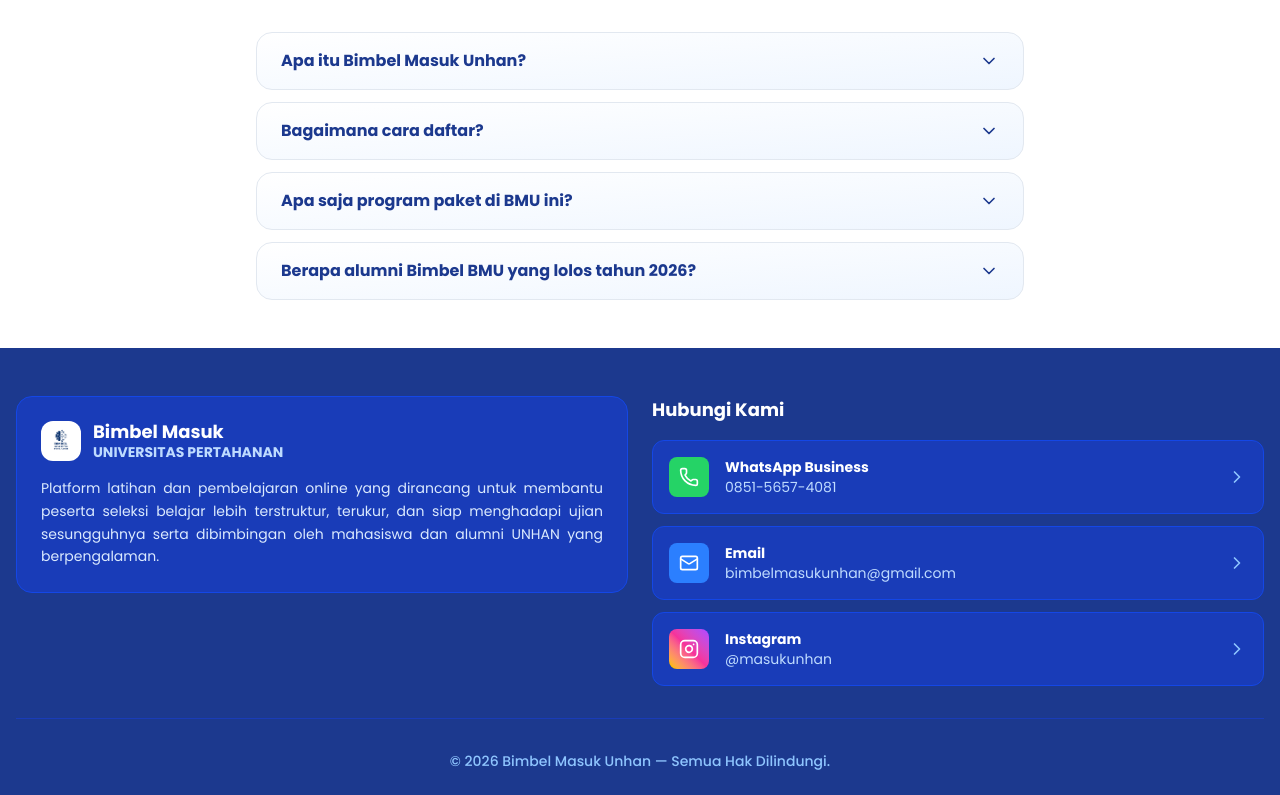
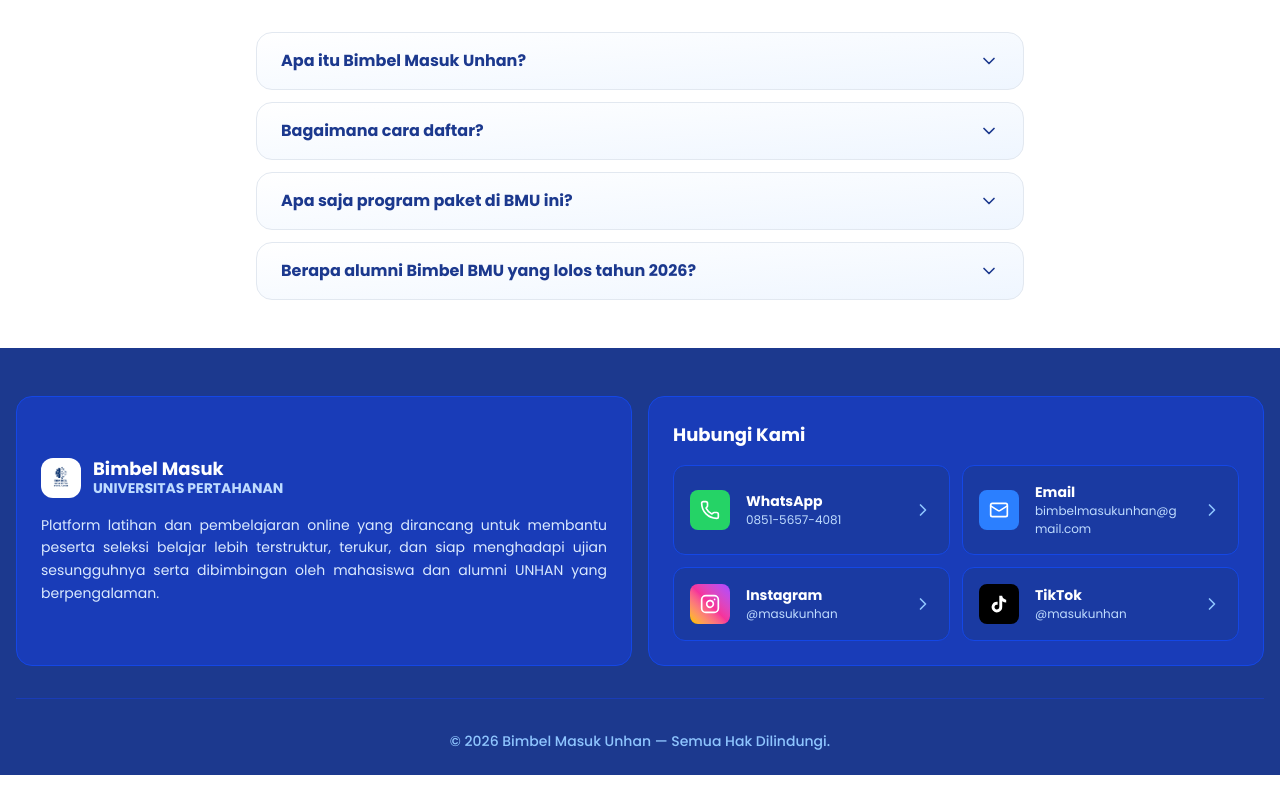
Before and after one commit to fifing3/web, a React (Vite) app: page / in a window 1280 px wide. Shown: the part 4188-4983 px from the top of the page. Built offline with nearby package versions, Linux system fonts and the light colour scheme; no server answers.

Commit message:
style(layout): update footer spacing and brand styling
Adjust grid gaps and add flex alignment to the brand column container for better visual consistency.

```diff
--- a/src/components/Layout.tsx
+++ b/src/components/Layout.tsx
@@ -78,11 +78,11 @@ export default function Layout() {
       {/* Footer */}
       <footer className="bg-blue-900 text-white pt-6 md:pt-12 pb-5 md:pb-6 px-4 mt-auto">
         <div className="max-w-7xl mx-auto">
-          <div className="grid grid-cols-1 md:grid-cols-2 lg:grid-cols-12 gap-5 md:gap-8 lg:gap-6 mb-6 md:mb-8">
+          <div className="grid grid-cols-1 md:grid-cols-2 lg:grid-cols-12 gap-3 md:gap-5 lg:gap-4 mb-6 md:mb-8">
 
             {/* Brand Column */}
             <div className="lg:col-span-6">
-              <div className="bg-blue-800 rounded-2xl p-4 md:p-6 border border-blue-700">
+              <div className="bg-blue-800 rounded-2xl p-4 md:p-6 border border-blue-700 h-full flex flex-col justify-center">
                 <div className="flex items-center gap-3 mb-3 md:mb-4">
                   <div className="w-10 h-10 bg-white rounded-xl flex items-center justify-center text-blue-900 shrink-0 p-1">
                     <img src="/logo.png" alt="Logo Bimbel Masuk Unhan" width="32" height="32" className="w-full h-full object-contain" />
@@ -99,39 +99,54 @@ export default function Layout() {
             </div>
 
             {/* Hubungi Kami Column */}
-            <div className="lg:col-span-6 space-y-3">
-              <h4 className="font-bold text-lg mb-4">Hubungi Kami</h4>
-
-              <a href="https://wa.me/6285156574081?text=Hello,%20*BMU*%0ASaya%20ingin%20konsultasi%20mengenai%20Bimbel%20Masuk%20Unhan.%20Mohon%20informasi%20lebih%20lanjut.%20Terimakasih" target="_blank" rel="noopener noreferrer" className="flex items-center gap-4 bg-blue-800 p-4 rounded-xl hover:bg-blue-700 border border-blue-700 transition-colors group">
-                <div className="w-10 h-10 bg-[#25D366] rounded-lg flex items-center justify-center text-white">
+            <div className="lg:col-span-6">
+              <div className="bg-blue-800 rounded-2xl p-4 md:p-6 border border-blue-700 h-full flex flex-col justify-center">
+                <h4 className="font-bold text-lg mb-4 text-white">Hubungi Kami</h4>
+                <div className="grid grid-cols-1 md:grid-cols-2 gap-3">
+              <a href="https://wa.me/6285156574081?text=Hello,%20*BMU*%0ASaya%20ingin%20konsultasi%20mengenai%20Bimbel%20Masuk%20Unhan.%20Mohon%20informasi%20lebih%20lanjut.%20Terimakasih" target="_blank" rel="noopener noreferrer" className="flex items-center gap-4 bg-blue-900/50 p-4 rounded-xl hover:bg-blue-700 border border-blue-700 transition-colors group">
+                <div className="w-10 h-10 bg-[#25D366] rounded-lg flex items-center justify-center text-white shrink-0">
                   <Phone size={20} />
                 </div>
                 <div className="flex-grow">
-                  <div className="font-bold text-sm">WhatsApp Business</div>
-                  <div className="text-blue-200 text-sm">0851-5657-4081</div>
+                  <div className="font-bold text-sm text-white">WhatsApp</div>
+                  <div className="text-blue-200 text-[12px]">0851-5657-4081</div>
                 </div>
-                <ChevronDown className="transform -rotate-90 text-blue-300 group-hover:text-white transition-colors" size={20} />
+                <ChevronDown className="transform -rotate-90 text-blue-300 group-hover:text-white transition-colors shrink-0" size={20} />
               </a>
-              <a href="mailto:bimbelmasukunhan@gmail.com" className="flex items-center gap-4 bg-blue-800 p-4 rounded-xl hover:bg-blue-700 border border-blue-700 transition-colors group">
-                <div className="w-10 h-10 bg-blue-500 rounded-lg flex items-center justify-center text-white">
+              <a href="mailto:bimbelmasukunhan@gmail.com" className="flex items-center gap-4 bg-blue-900/50 p-4 rounded-xl hover:bg-blue-700 border border-blue-700 transition-colors group">
+                <div className="w-10 h-10 bg-blue-500 rounded-lg flex items-center justify-center text-white shrink-0">
                   <Mail size={20} />
                 </div>
                 <div className="flex-grow">
-                  <div className="font-bold text-sm">Email</div>
-                  <div className="text-blue-200 text-[13px] md:text-sm break-all">bimbelmasukunhan@gmail.com</div>
+                  <div className="font-bold text-sm text-white">Email</div>
+                  <div className="text-blue-200 text-[12px] break-all">bimbelmasukunhan@gmail.com</div>
                 </div>
-                <ChevronDown className="transform -rotate-90 text-blue-300 group-hover:text-white transition-colors" size={20} />
+                <ChevronDown className="transform -rotate-90 text-blue-300 group-hover:text-white transition-colors shrink-0" size={20} />
               </a>
-              <a href="https://instagram.com/masukunhan" target="_blank" rel="noopener noreferrer" className="flex items-center gap-4 bg-blue-800 p-4 rounded-xl hover:bg-blue-700 border border-blue-700 transition-colors group">
-                <div className="w-10 h-10 bg-gradient-to-tr from-yellow-400 via-pink-500 to-purple-500 rounded-lg flex items-center justify-center text-white">
+              <a href="https://instagram.com/masukunhan" target="_blank" rel="noopener noreferrer" className="flex items-center gap-4 bg-blue-900/50 p-4 rounded-xl hover:bg-blue-700 border border-blue-700 transition-colors group">
+                <div className="w-10 h-10 bg-gradient-to-tr from-yellow-400 via-pink-500 to-purple-500 rounded-lg flex items-center justify-center text-white shrink-0">
                   <Instagram size={20} />
                 </div>
                 <div className="flex-grow">
-                  <div className="font-bold text-sm">Instagram</div>
-                  <div className="text-blue-200 text-sm">@masukunhan</div>
+                  <div className="font-bold text-sm text-white">Instagram</div>
+                  <div className="text-blue-200 text-[12px]">@masukunhan</div>
                 </div>
-                <ChevronDown className="transform -rotate-90 text-blue-300 group-hover:text-white transition-colors" size={20} />
+                <ChevronDown className="transform -rotate-90 text-blue-300 group-hover:text-white transition-colors shrink-0" size={20} />
               </a>
+              <a href="https://tiktok.com/@masukunhan" target="_blank" rel="noopener noreferrer" className="flex items-center gap-4 bg-blue-900/50 p-4 rounded-xl hover:bg-blue-700 border border-blue-700 transition-colors group">
+                <div className="w-10 h-10 bg-black rounded-lg flex items-center justify-center text-white shrink-0">
+                  <svg fill="currentColor" viewBox="0 0 24 24" width="20" height="20">
+                    <path d="M19.59 6.69a4.83 4.83 0 0 1-3.77-4.25V2h-3.45v13.67a2.89 2.89 0 0 1-5.2 1.74 2.89 2.89 0 0 1 2.31-4.64 2.93 2.93 0 0 1 .88.13V9.4a6.84 6.84 0 0 0-1-.05A6.33 6.33 0 0 0 5 20.1a6.34 6.34 0 0 0 10.86-4.43v-7a8.16 8.16 0 0 0 4.77 1.52v-3.4a4.85 4.85 0 0 1-1-.1z"/>
+                  </svg>
+                </div>
+                <div className="flex-grow">
+                  <div className="font-bold text-sm text-white">TikTok</div>
+                  <div className="text-blue-200 text-[12px]">@masukunhan</div>
+                </div>
+                <ChevronDown className="transform -rotate-90 text-blue-300 group-hover:text-white transition-colors shrink-0" size={20} />
+              </a>
+              </div>
+              </div>
             </div>
           </div>
           <div className="border-t border-blue-800 pt-5 md:pt-8 text-center text-blue-300 text-sm font-medium">
```
